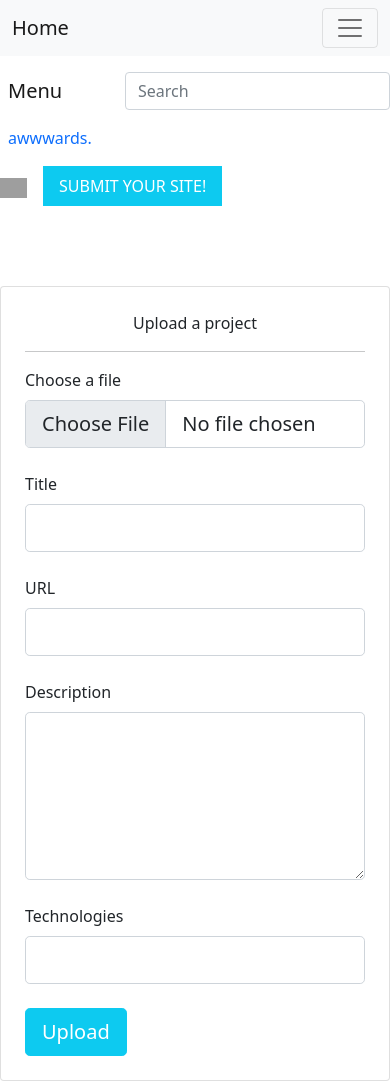
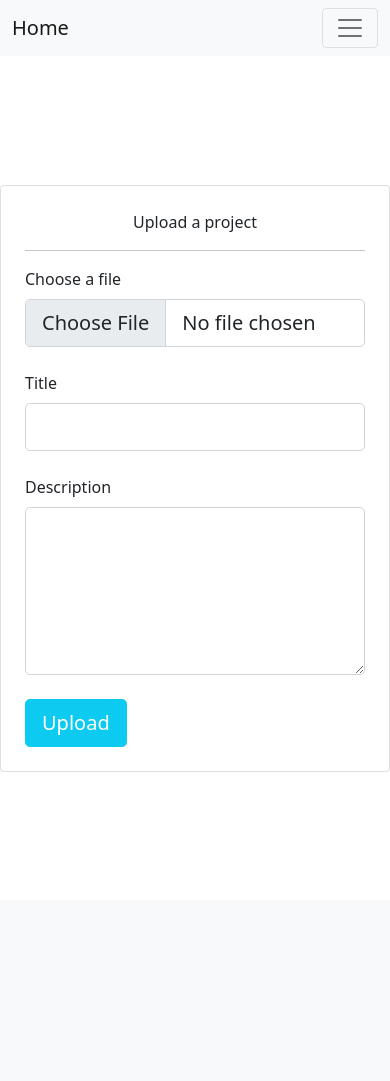
Before and after one commit to Isaac-kiptoo-kilimo/Neighbourhood-Check-App, a Django app: page /post/ in a window 390 px wide. After the commit the page ends 772 px from the top, so only its background shows below. Run offline with Django 4.2, Linux system fonts and the light colour scheme; grey boxes are pictures that could not be loaded.

```diff
--- a/templates/pages/addpost.html
+++ b/templates/pages/addpost.html
@@ -1,53 +1,5 @@
 {% extends 'base.html' %}
 {% block content %}
-<nav class="navbar navbar-expand-lg  navbar-light ">
-  <div class="col-md-2">
-    <a class="navbar-brand menu ms-2" href="#">Menu</a>
-  </div>
-  <div class="col-md-3">
-    <form action="{% url 'search_results' %}" class="form-inline my-2 my-lg-0" method="get">
-        <input class="form-control me-2" name="query" type="search" placeholder="Search" aria-label="Search">
-      </form>
-  </div>
- <div class="col-md-2 mx-2">
-    <div class="mt-2" id="name">
-        <a class="text-decoration-none" href="{% url 'index' %}"><p id="label">awwwards.</p></a>
-    </div>
- </div>
- <div class="col-md-2">
-    <div class="mt-3" id="name">
-       <a href=""></a>
-    </div>
- </div>
-  <div class="collapse navbar-collapse  d-flex col-md-3" id="navbarSupportedContent">
-        <div class="nav-item dropdown">
-            <a class="" href="#" id="navbarDropdown" data-bs-toggle="dropdown" aria-expanded="false">
-                <img src="/static/images/user.webp" width="27px" alt="{{image.profile_img}}">
-            </a>
-            <ul class="dropdown-menu" aria-labelledby="navbarDropdown">
-              <a class="dropdown-item"  href="{% url 'profile' %}"> <img src="/static/images/user.webp" class="mx-3
-                " width="20px" alt=""> Profile</a>
-                <a class="dropdown-item"  href="{% url 'editprofile' %}"> <img src="/static/images/user.webp" class="mx-3
-                  " width="20px" alt="">Edit Profile</a>
-
-                  <hr>
-
-              <li><a class="dropdown-item" class="mx-3
-                " href="{% url 'logout' %}">LogOut</a></li>
-
-            </ul>
-          </div>
-           <div class="mx-3">
-            <div class="nav-item ">
-                <a class="nav-link bg-info  text-white" href="{% url 'post' %}">SUBMIT YOUR SITE!</a>
-            </div>
-           </div>
-
-        </ul>
-
-  </div>
-
-</nav>
 <section class="vh-100">
     <div class="container py-5 h-100">
       <div class="row d-flex align-items-center justify-content-center   h-100">
@@ -65,20 +17,12 @@
                 <label class="form-label" for="title">Title</label>
                 <input type="text" id="title" class="form-control form-control-lg" name="title" />
             </div>
-            <div class="form-outline mb-4">
-              <label class="form-label" for="url">URL</label>
-              <input type="text" id="url" class="form-control form-control-lg" name="url" />
-          </div>
 
             <div class="form-outline mb-4">
                 <label class="form-label" for="description">Description</label>
                 <textarea type="text"  id="description" class="form-control form-control-lg" name="description"  rows="5"></textarea>
 
             </div>
-            <div class="form-outline mb-4">
-              <label class="form-label" for="technologies">Technologies</label>
-              <input type="text" id="technologies" class="form-control form-control-lg" name="technologies" />
-          </div>
 
 
             <button type="submit" class="btn text-white btn-info btn-lg btn-block">Upload</button>
```
